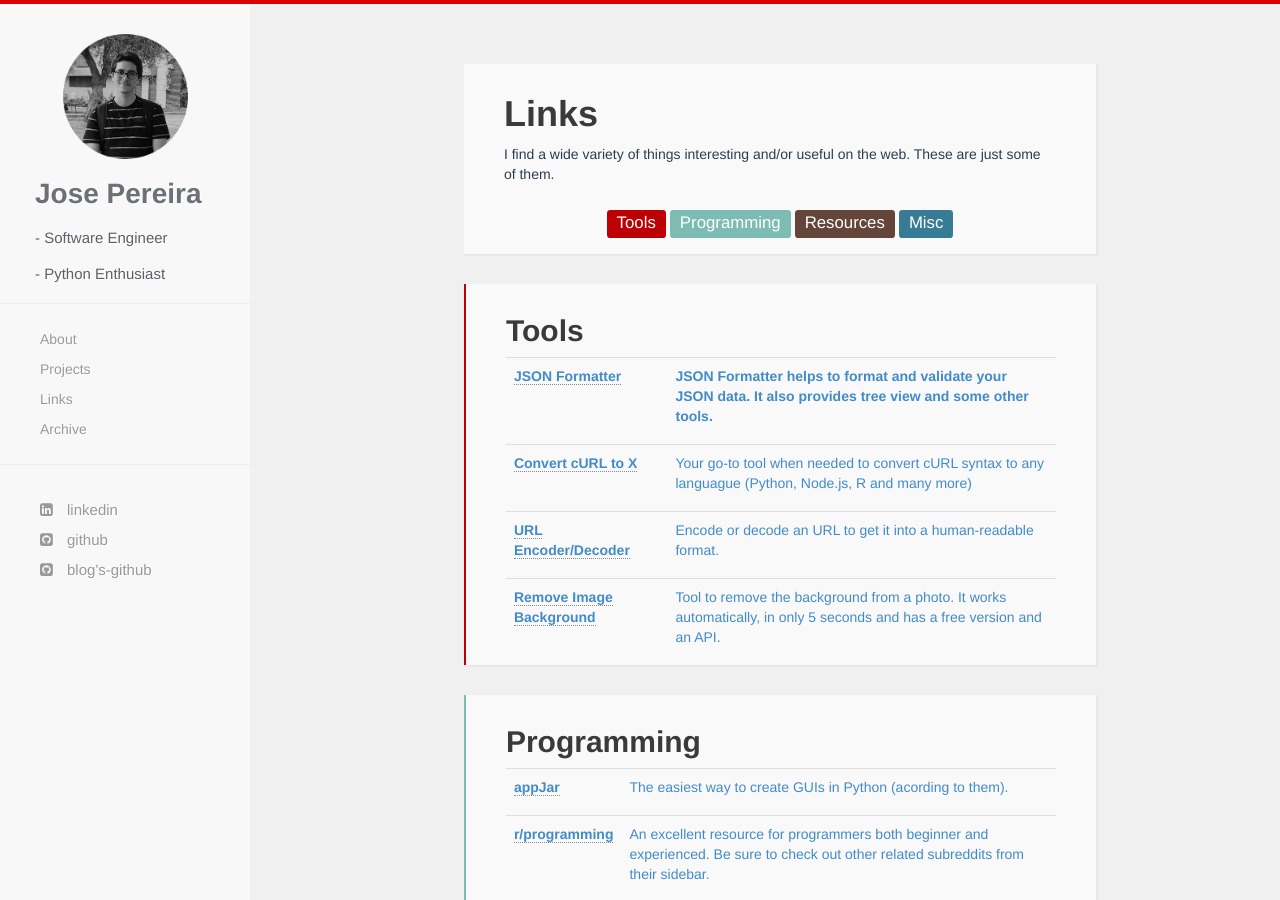
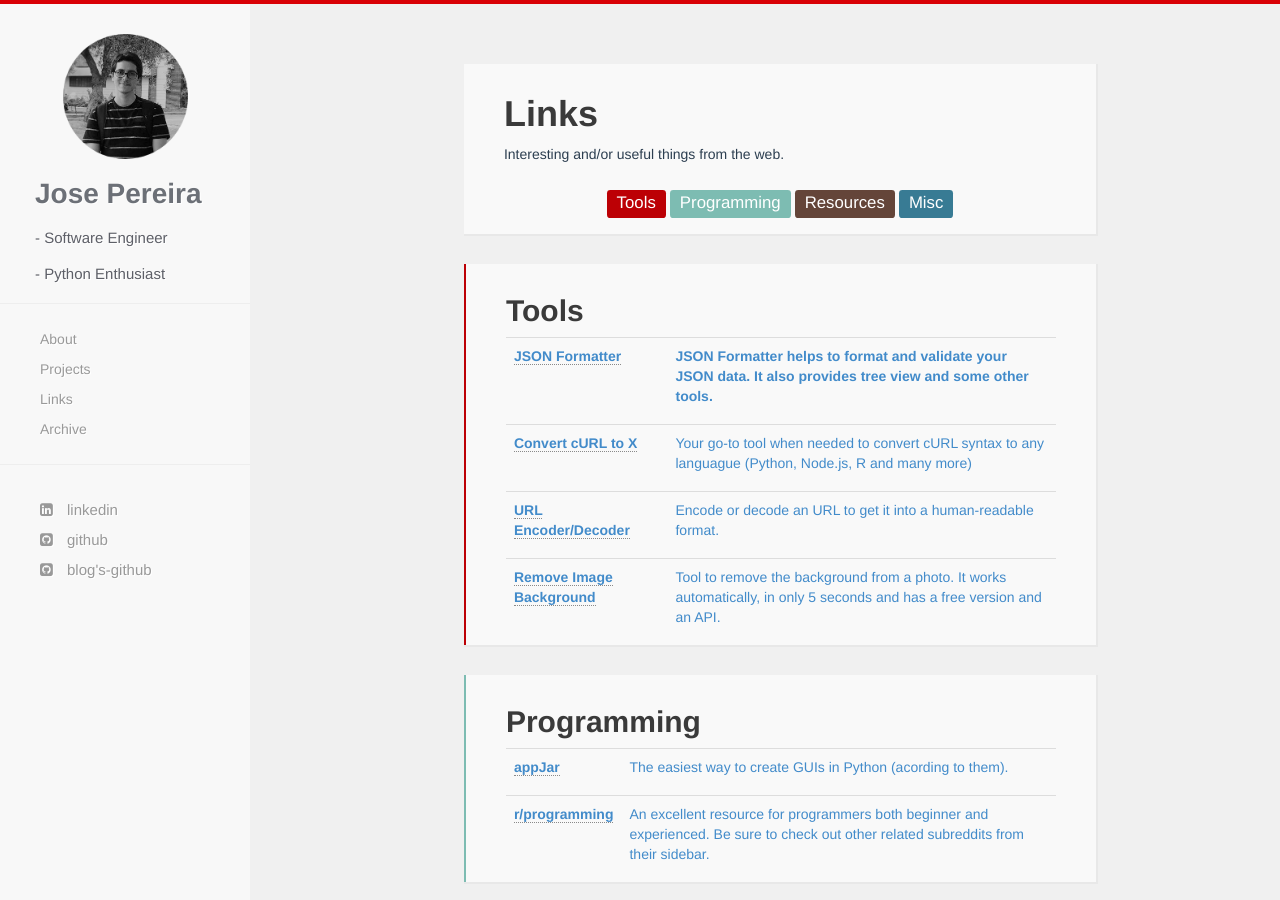
Before and after one commit to jpereiran/jpereiran.github.io, a Jekyll site: the page built from links.html, in a window 1280 px wide and 900 px high. Built offline with Jekyll 4.4.1, drawn with Linux system fonts in a browser that asks for light colours; nearby versions of some CDN libraries.

Commit message:
Update links.html

```diff
--- a/links.html
+++ b/links.html
@@ -5,19 +5,19 @@
 
     <div id="article">
       <h1>Links</h1>
-      <p>I find a wide variety of things interesting and/or useful on the web. These are just some of them.</p>
+      <p>Interesting and/or useful things from the web.</p>
       <br>
       <center>
-      <a href="#fashion"><span class="label label-danger fashion-button">Tools</span></a>
+      <a href="#tools"><span class="label label-danger fashion-button">Tools</span></a>
       <a href="#programming"><span class="label label-danger programming-button">Programming</span></a>
-      <a href="#tech"><span class="label label-danger tech-button">Resources</span></a>
-      <a href="#podcasts"><span class="label label-danger podcasts-button">Misc</span></a>
+      <a href="#resources"><span class="label label-danger tech-button">Resources</span></a>
+      <a href="#misc"><span class="label label-danger podcasts-button">Misc</span></a>
       </center>
       <br>
     </div>
 
     <div id="article" class="fashion">
-      <a name="fashion">
+      <a name="tools">
       <h2>Tools</h2>
       <table class="table table-hover ">
         <tbody>
@@ -83,7 +83,7 @@
     </div>
 
     <div id="article"class="tech">
-      <a name="tech">
+      <a name="resources">
       <h2>Resources</h2>
       <table class="table table-hover ">
         <tbody>
@@ -124,7 +124,7 @@
     </div>
 
     <div id="article"class="podcasts">
-      <a name="podcasts">
+      <a name="misc">
       <h2>Misc</h2>
       <table class="table table-hover ">
         <tbody>
```
